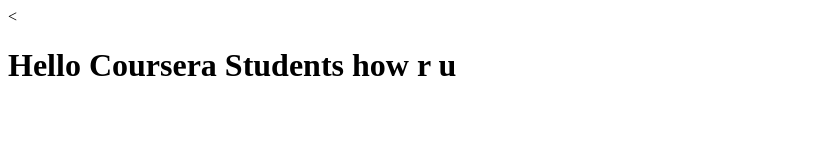
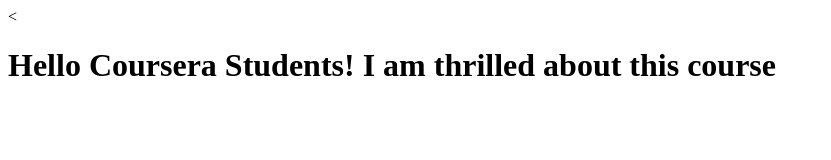
Before and after one commit to Anil4799/coursera--test, a plain HTML site: page index.html in a window 1280 px wide. Shown: the whole page, without its empty margins (0-831 px from the left). Drawn offline with Linux system fonts and the light colour scheme.

Commit message:
new version of web file

```diff
--- a/index.html
+++ b/index.html
@@ -5,6 +5,6 @@
     <title>Hello Coursera</title>
   </head>
   <body>
-    <<h1>Hello Coursera Students how r u </h1>
+    <<h1>Hello Coursera Students! I am thrilled about this course</h1>
   </body>
 </html>
```
